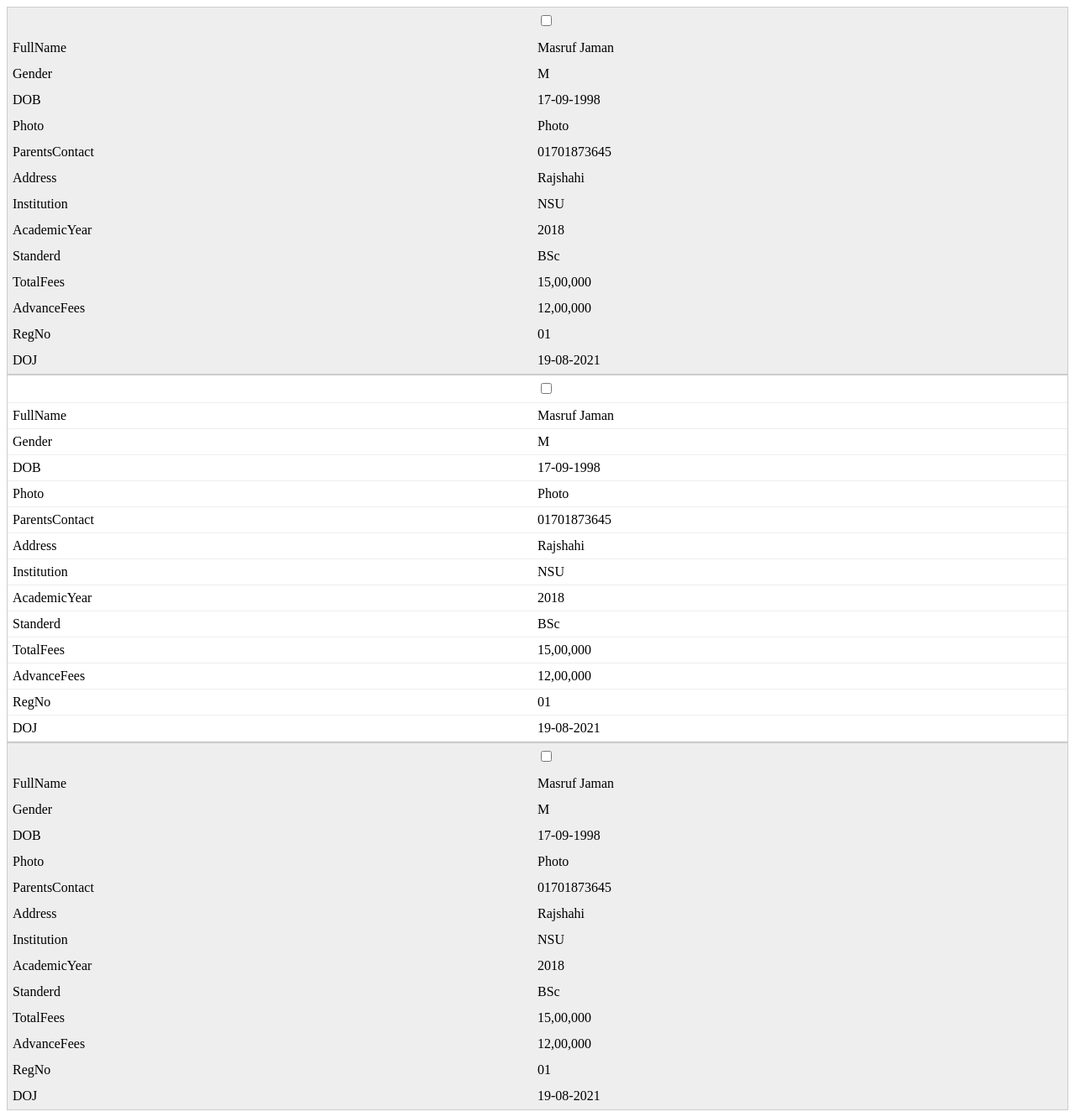
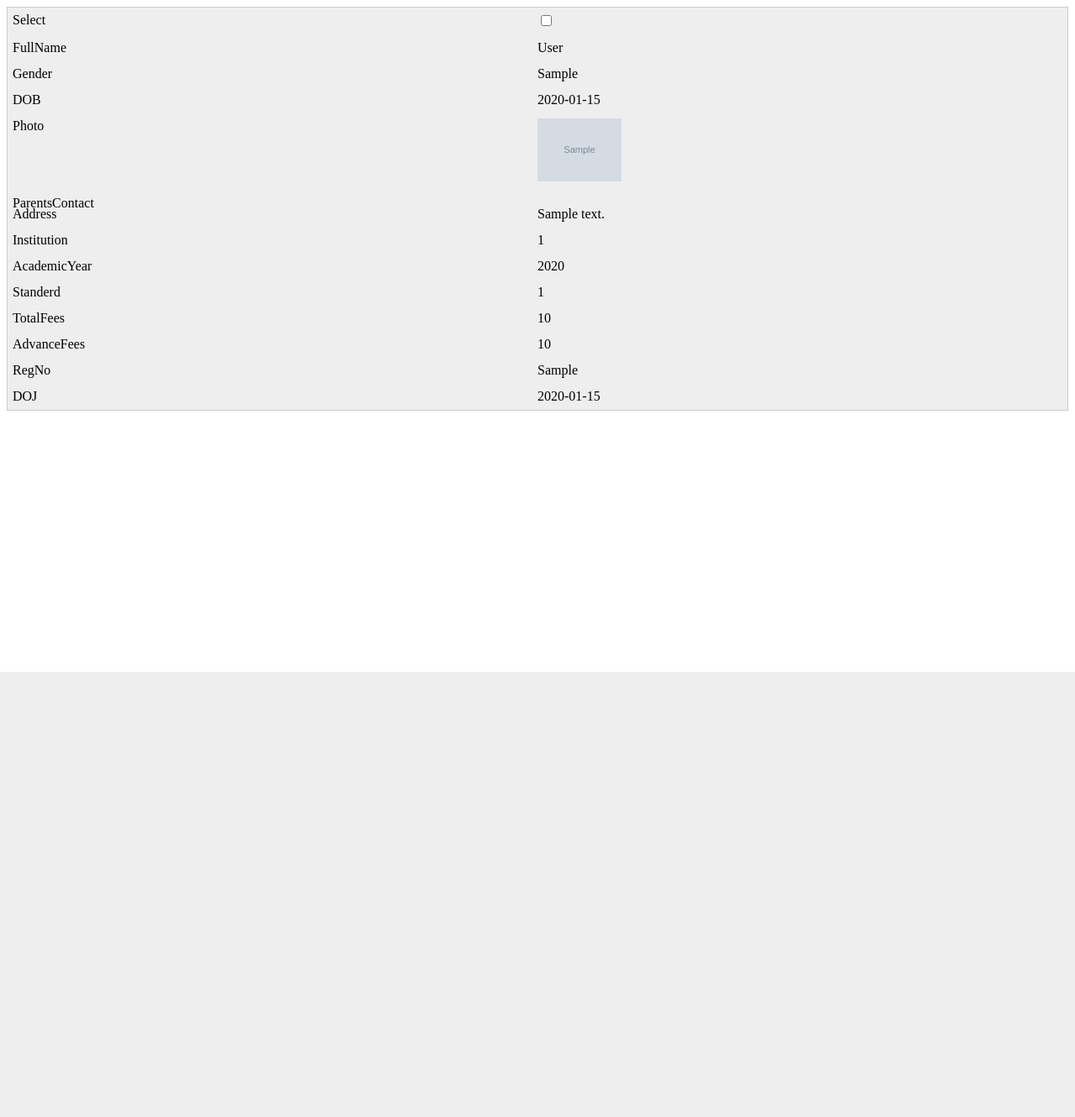
Before and after one commit to masrufjaman/Online-Learning-Management-System, a PHP site: page /templates/admin/tableView.php in a window 1280 px wide. Shown: the whole page at 84% size. After the commit the page ends 800 px from the top, so only its background shows below. Run offline with PHP 8.4, Linux system fonts and the light colour scheme; tables that the repository leaves empty hold one stand-in row (values such as "Sample post"); grey boxes marked "Sample" are stand-in pictures.

Commit message:
fetch data for table view

```diff
--- a/templates/admin/tableView.php
+++ b/templates/admin/tableView.php
@@ -32,54 +32,42 @@
         </tr>
       </thead>
       <tbody>
-        <tr>
-          <td data-table-header=""><input type="checkbox" name="checkbox" id=""></td>
-          <td data-table-header="FullName">Masruf Jaman</td>
-          <td data-table-header="Gender">M</td>
-          <td data-table-header="DOB">17-09-1998</td>
-          <td data-table-header="Photo">Photo</td>
-          <td data-table-header="ParentsContact">01701873645</td>
-          <td data-table-header="Address">Rajshahi</td>
-          <td data-table-header="Institution">NSU</td>
-          <td data-table-header="AcademicYear">2018</td>
-          <td data-table-header="Standerd">BSc</td>
-          <td data-table-header="TotalFees">15,00,000</td>
-          <td data-table-header="AdvanceFees">12,00,000</td>
-          <td data-table-header="RegNo">01</td>
-          <td data-table-header="DOJ">19-08-2021</td>
-        </tr>
-        <tr>
-          <td data-table-header=""><input type="checkbox" name="checkbox" id=""></td>
-          <td data-table-header="FullName">Masruf Jaman</td>
-          <td data-table-header="Gender">M</td>
-          <td data-table-header="DOB">17-09-1998</td>
-          <td data-table-header="Photo">Photo</td>
-          <td data-table-header="ParentsContact">01701873645</td>
-          <td data-table-header="Address">Rajshahi</td>
-          <td data-table-header="Institution">NSU</td>
-          <td data-table-header="AcademicYear">2018</td>
-          <td data-table-header="Standerd">BSc</td>
-          <td data-table-header="TotalFees">15,00,000</td>
-          <td data-table-header="AdvanceFees">12,00,000</td>
-          <td data-table-header="RegNo">01</td>
-          <td data-table-header="DOJ">19-08-2021</td>
-        </tr>
-        <tr>
-          <td data-table-header=""><input type="checkbox" name="checkbox" id=""></td>
-          <td data-table-header="FullName">Masruf Jaman</td>
-          <td data-table-header="Gender">M</td>
-          <td data-table-header="DOB">17-09-1998</td>
-          <td data-table-header="Photo">Photo</td>
-          <td data-table-header="ParentsContact">01701873645</td>
-          <td data-table-header="Address">Rajshahi</td>
-          <td data-table-header="Institution">NSU</td>
-          <td data-table-header="AcademicYear">2018</td>
-          <td data-table-header="Standerd">BSc</td>
-          <td data-table-header="TotalFees">15,00,000</td>
-          <td data-table-header="AdvanceFees">12,00,000</td>
-          <td data-table-header="RegNo">01</td>
-          <td data-table-header="DOJ">19-08-2021</td>
-        </tr>
+
+        <?php
+        include('../../libs/db_connect.php');
+
+        $student_details_querey = "SELECT * FROM student_details";
+        $run_sd_query = mysqli_query($con, $student_details_querey);
+        $nums = mysqli_num_rows($run_sd_query);
+
+        if ($run_sd_query->num_rows > 0) {
+          while ($sdt = mysqli_fetch_assoc($run_sd_query)) {
+        ?>
+            <tr>
+              <td data-table-header="Select"><input type="checkbox" name="checkbox" id=""></td>
+              <!-- <td data-table-header="FullName">
+                <?php echo $sdt['id'] ?>
+              </td> -->
+              <td data-table-header="FullName"><?php echo $sdt['FullName'] ?></td>
+              <td data-table-header="Gender"><?php echo $sdt['Gender'] ?></td>
+              <td data-table-header="DOB"><?php echo $sdt['DOB'] ?></td>
+              <td data-table-header="Photo"><img src="../../dataimg/<?php echo $sdt['Photo'] ?>" style="max-width: 100px;" alt="img"></td>
+              <td data-table-header="ParentsContact"><?php echo $sdt['ParentsContact'] ?></td>
+              <td data-table-header="Address"><?php echo $sdt['Address'] ?></td>
+              <td data-table-header="Institution"><?php echo $sdt['Institution'] ?></td>
+              <td data-table-header="AcademicYear"><?php echo $sdt['AcademicYear'] ?></td>
+              <td data-table-header="Standerd"><?php echo $sdt['Standerd'] ?></td>
+              <td data-table-header="TotalFees"><?php echo $sdt['TotalFees'] ?></td>
+              <td data-table-header="AdvanceFees"><?php echo $sdt['AdvanceFees'] ?></td>
+              <td data-table-header="RegNo"><?php echo $sdt['RegNo'] ?></td>
+              <td data-table-header="DOJ"><?php echo $sdt['DOJ'] ?></td>
+            </tr>
+        <?php
+          }
+        } else {
+          echo "No records found";
+        }
+        ?>
       </tbody>
     </table>
   </form>
```
